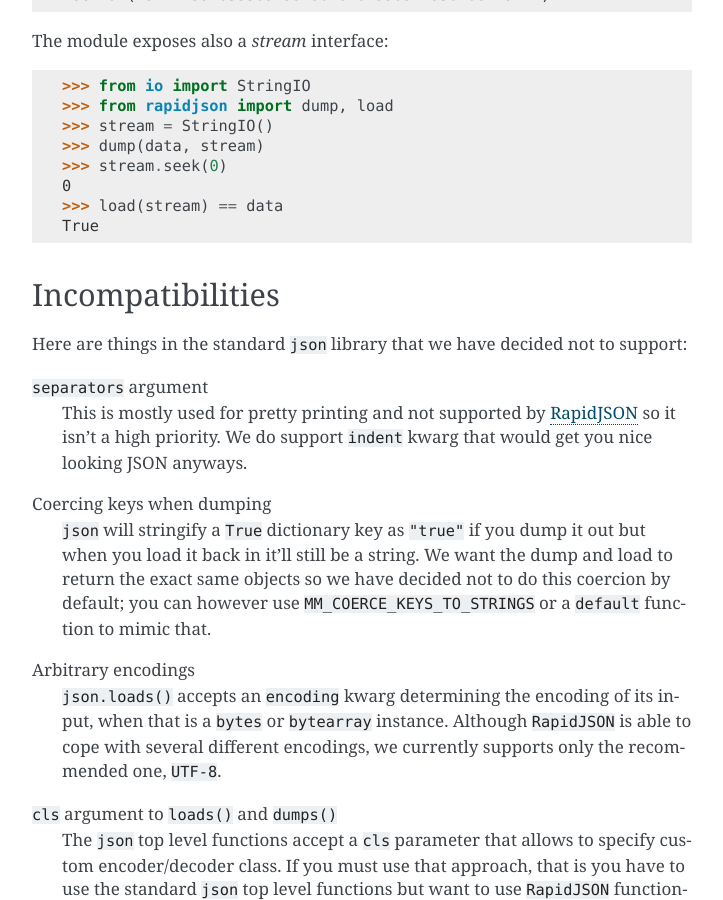
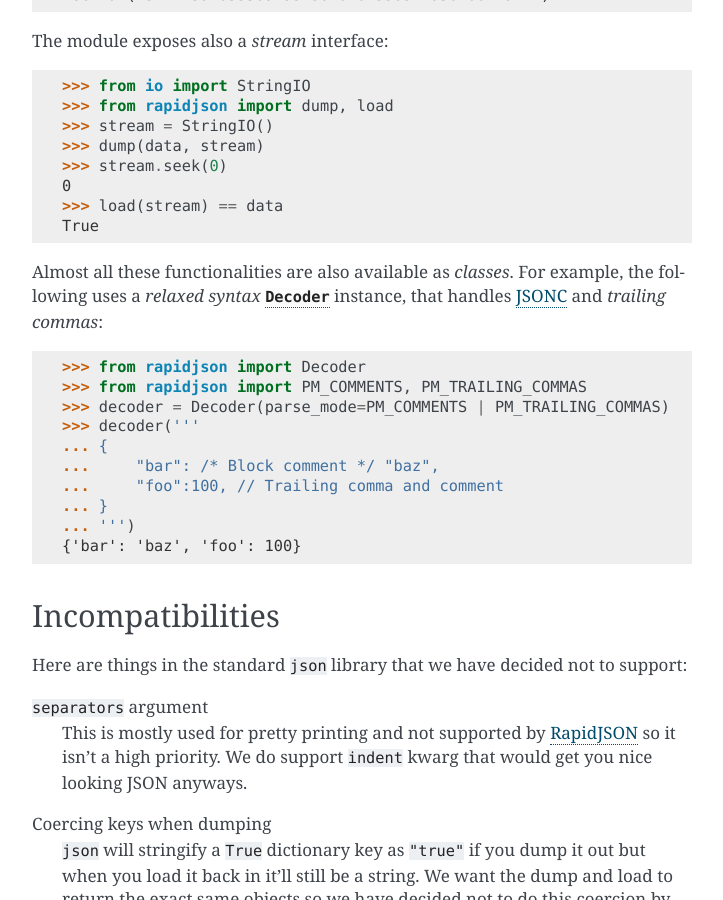
Before and after one commit to python-rapidjson/python-rapidjson, a Sphinx documentation site: the page built from docs/quickstart.rst, in a window 1280 px wide and 900 px high, scrolled down 2641 px. Shown: the whole window, without its empty margins (388-1111 px from the left). Built offline with Sphinx 7.4.7, drawn with Linux system fonts in a browser that asks for light colours.

Commit message:
Mention JSONC
This is a reimplementation of the suggestion made by `PR #223`.

```diff
--- a/docs/quickstart.rst
+++ b/docs/quickstart.rst
@@ -158,6 +158,25 @@ The module exposes also a *stream* interface:
     >>> load(stream) == data
     True
 
+Almost all these functionalities are also available as *classes*. For example, the
+following uses a *relaxed syntax* :class:`~rapidjson.Decoder` instance, that handles
+JSONC__ and *trailing commas*:
+
+__ https://jsonc.org/
+
+.. code-block:: python
+
+    >>> from rapidjson import Decoder
+    >>> from rapidjson import PM_COMMENTS, PM_TRAILING_COMMAS
+    >>> decoder = Decoder(parse_mode=PM_COMMENTS | PM_TRAILING_COMMAS)
+    >>> decoder('''
+    ... {
+    ...     "bar": /* Block comment */ "baz",
+    ...     "foo":100, // Trailing comma and comment
+    ... }
+    ... ''')
+    {'bar': 'baz', 'foo': 100}
+
 
 Incompatibilities
 -----------------
--- a/setup.py
+++ b/setup.py
@@ -94,7 +94,7 @@ setup(
     long_description=LONG_DESCRIPTION + '\n\n' + CHANGES,
     long_description_content_type='text/x-rst',
     license='MIT License',
-    keywords='json rapidjson',
+    keywords='json jsonc rapidjson',
     author='Ken Robbins',
     author_email='ken@kenrobbins.com',
     maintainer='Lele Gaifax',
```
Also changed, not shown: other parts of docs/quickstart.rst (+1 -1 lines), README.rst (+21 -1 lines).
